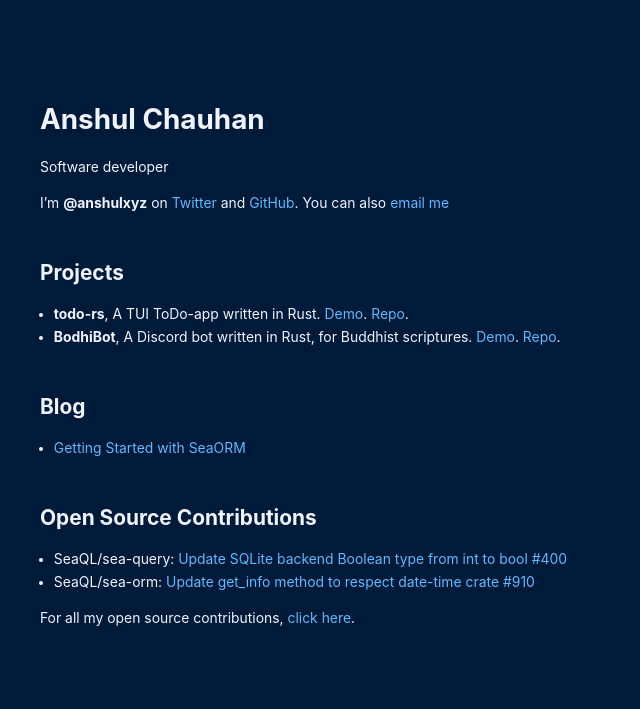
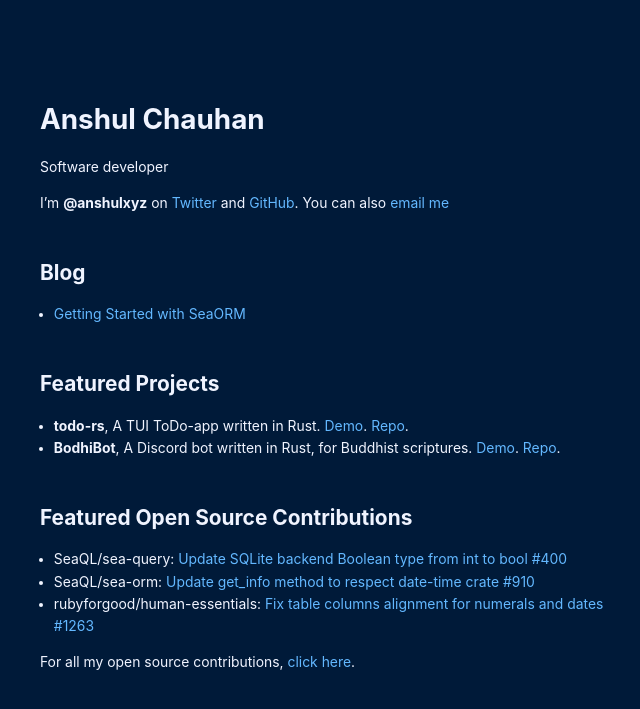
Before and after one commit to anshulxyz/anshulxyz.github.io, a Jekyll site: the page built from index.md, in a window 1280 px wide. Shown: the top 709 px of the page, without its empty margins (301-941 px from the left). Built offline with Jekyll 4.4.1, drawn with Linux system fonts in a browser that asks for light colours.

Commit message:
Add another PR for showcase

```diff
--- a/index.md
+++ b/index.md
@@ -35,9 +26,20 @@
   {% endfor %}
 </ul>
 
-## Open Source Contributions
+
+## Featured Projects
+
+- **todo-rs**, A TUI ToDo-app written in Rust.
+  [Demo](https://www.youtube.com/watch?v=fdHLbGEJTFI){:target="_blank"}.
+  [Repo](https://github.com/anshulxyz/todo-rs){:target="_blank"}.
+- **BodhiBot**, A Discord bot written in Rust, for Buddhist
+  scriptures. [Demo](https://youtu.be/DYL19SGOmVw){:target="_blank"}.
+  [Repo](https://github.com/anshulxyz/bodhi-bot-rs){:target="_blank"}.
+
+## Featured Open Source Contributions
 
 - SeaQL/sea-query: [Update SQLite backend Boolean type from int to bool #400](https://github.com/SeaQL/sea-query/pull/400)
 - SeaQL/sea-orm: [Update get_info method to respect date-time crate #910](https://github.com/SeaQL/sea-orm/pull/910)
+- rubyforgood/human-essentials: [Fix table columns alignment for numerals and dates #1263](https://github.com/rubyforgood/human-essentials/pull/1263)
 
 For all my open source contributions, [click here](https://github.com/search?q=author:anshulxyz+is:pr++-user:anshulxyz).
```
Also changed, not shown: other parts of index.md (+0 -9 lines).
